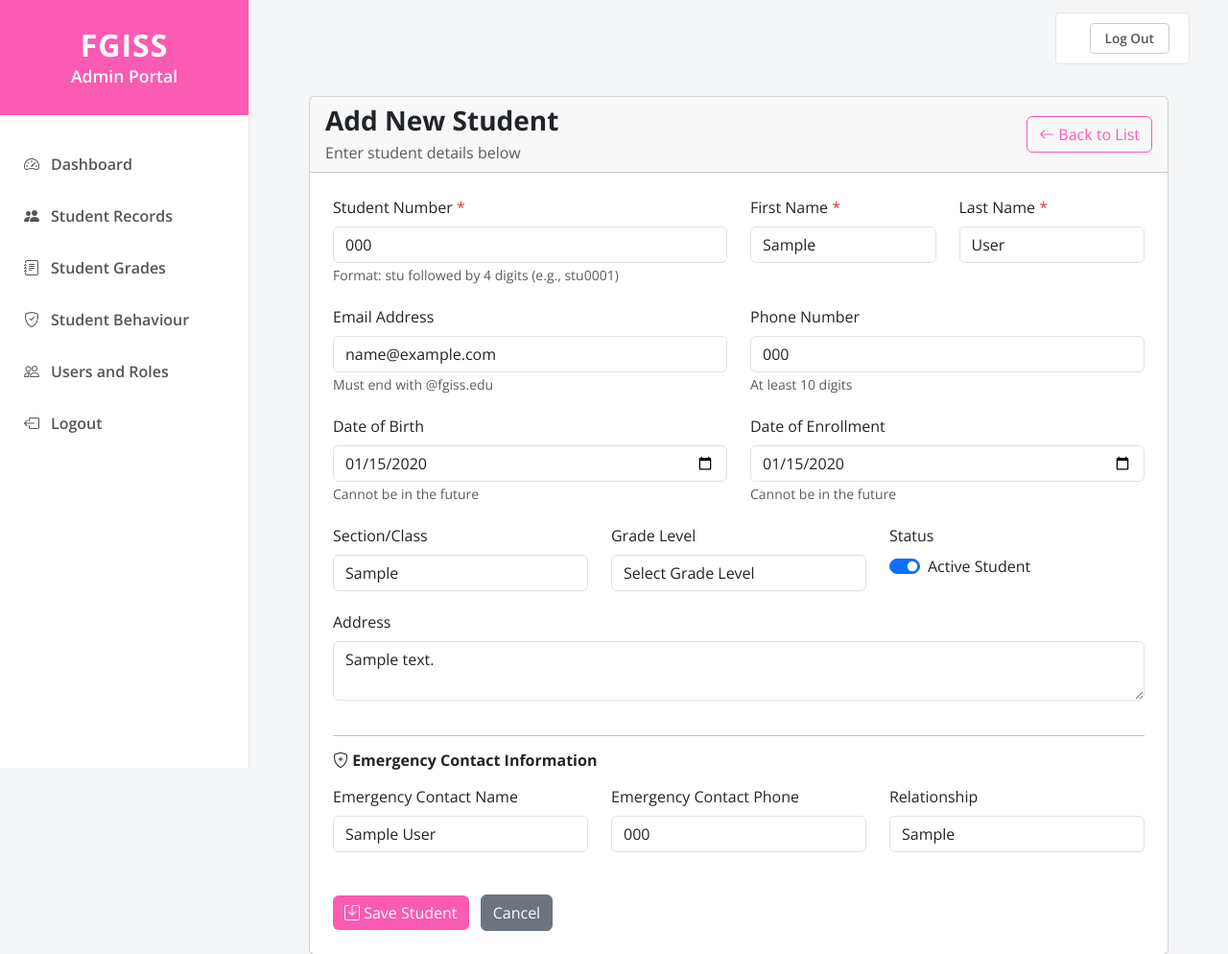
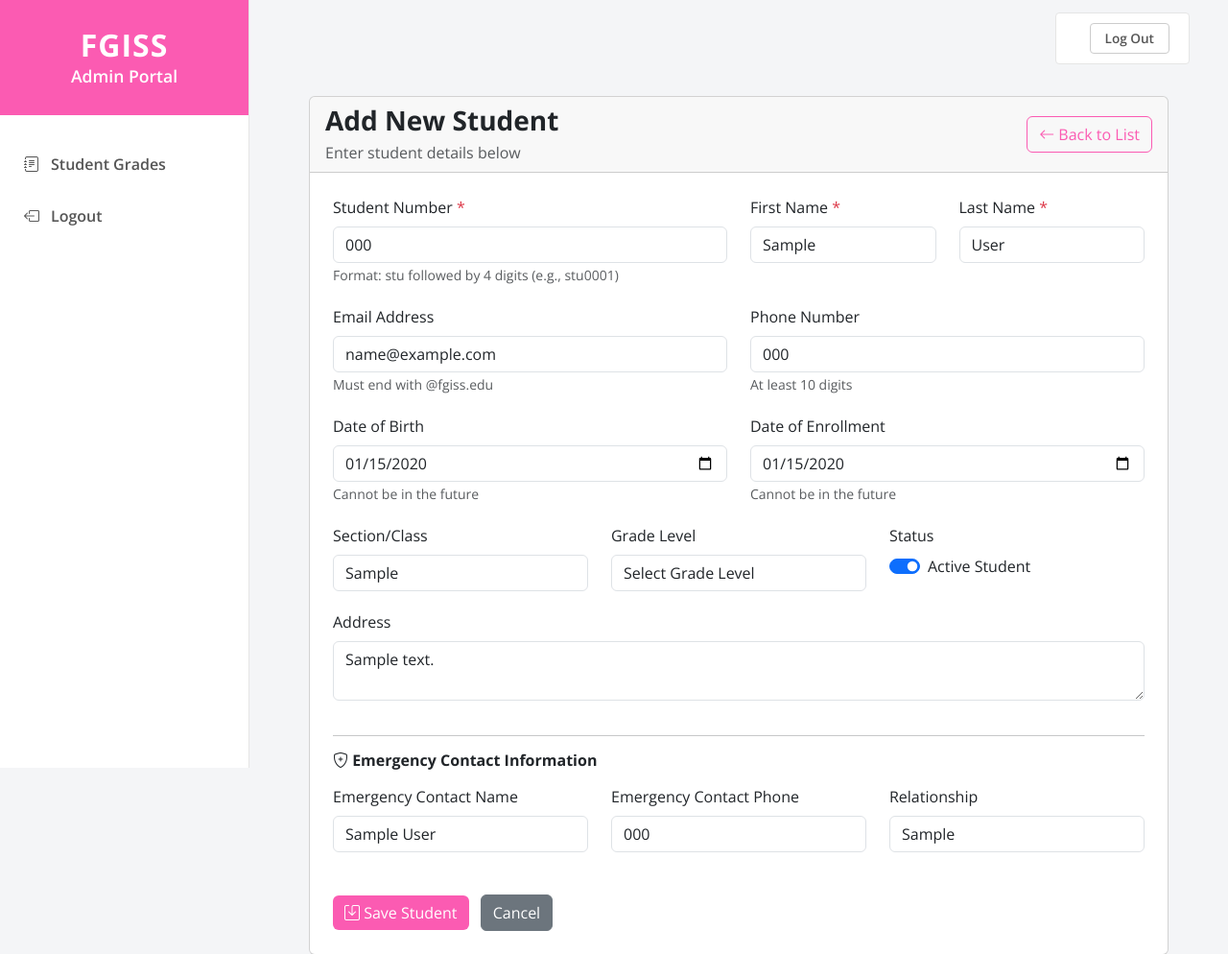
Before and after one commit to cianemone/FGISS-Actual-Main, a Django app: template templates/student_form.html in a window 1280 px wide. Shown: the top 994 px of the page at 96% size. Run offline with Django 5.2, Linux system fonts and the light colour scheme; tables that the repository leaves empty hold one stand-in row (values such as "Sample post"); the template is opened without the code that fills it: values that come from a table or form of the project are taken from there, most other values are stand-ins (such as "Sample title", 1, 10 or a date in 2020).

Commit message:
Fixed Grade Level Dropdown for the student form html, and fixed the sidebar too

```diff
--- a/StudentRecords/views.py
+++ b/StudentRecords/views.py
@@ -14,6 +14,7 @@ from .serializers import StudentSerializer
 class StudentViewSet(viewsets.ModelViewSet):
     queryset = Student.objects.all().order_by('section', 'last_name', 'first_name')
     serializer_class = StudentSerializer
+    lookup_field = 'student_number'
 
     @action(detail=False, methods=['get'])
     def search(self, request):
--- a/templates/student_form.html
+++ b/templates/student_form.html
@@ -148,16 +148,29 @@
         <div class="sidebar-header">
             <h2>FGISS</h2>
             <p>Admin Portal</p>
-        </div>
-        <nav class="mt-4">
-            <a href="/admin-dashboard/" class="nav-link"><i class="bi bi-speedometer2"></i> Dashboard</a>
-            <a href="/students/web/records/" class="nav-link"><i class="bi bi-people-fill"></i> Student Records</a>
-            <a href="/edit-report-cards/" class="nav-link"><i class="bi bi-journal-text"></i> Student Grades</a>
-            <a href="/intervention-plan/" class="nav-link"><i class="bi bi-shield-check"></i> Student Behaviour</a>
-            <a href="/user-roles/" class="nav-link"><i class="bi bi-people"></i> Users and Roles</a>
-            <a href="/logout/" class="nav-link"><i class="bi bi-box-arrow-left"></i> Logout</a>
-        </nav>
-    </div>
+            </div>
+                <nav class="mt-4">
+                    {% if request.session.user_type == 'admin' %}
+                    <a class="nav-link" href="/admin-dashboard/"><i class="bi bi-speedometer2"></i> Dashboard</a>
+                    <a class="nav-link" href="/user-roles/"><i class="bi bi-people"></i> Users and Roles</a>
+                    <a class="nav-link" href="{% url 'student_list' %}"><i class="bi bi-people-fill"></i> Student Records</a>
+                    {% endif %}
+
+                    <a class="nav-link active" href="/edit-report-cards/"><i class="bi bi-journal-text"></i> Student Grades</a>
+
+                    {% if request.session.user_type == 'admin' or request.session.user_type == 'coordinator' or request.session.user_type == 'guidance' %}
+                    <a class="nav-link" href="/intervention-plan/"><i class="bi bi-shield-check"></i> Student Behaviour</a>
+                    {% endif %}
+
+                    {% if request.session.user_type == 'admin' or request.session.user_type == 'staff' or request.session.user_type == 'teacher' %}
+                    <a class="nav-link" href="/course-syllabus/"><i class="bi bi-book"></i> Course Syllabi</a>
+                    <a class="nav-link" href="/exam-schedule/edit/"><i class="bi bi-calendar-event"></i> Exam Schedules</a>
+                    <a class="nav-link" href="/class-schedule/"><i class="bi bi-calendar3"></i> Class Schedule</a>
+                    {% endif %}
+
+                    <a class="nav-link" href="/logout/"><i class="bi bi-box-arrow-left"></i> Logout</a>
+                </nav>
+            </div>
 
     <div class="topbar">
         <div class="user-profile">
@@ -277,12 +290,12 @@
                                 <label for="grade_level" class="form-label">Grade Level</label>
                                 <select class="form-control" id="grade_level">
                                     <option value="">Select Grade Level</option>
-                                    <option value="Grade 7" {% if student.grade_level == "Grade 7" %}selected{% endif %}>Grade 7</option>
-                                    <option value="Grade 8" {% if student.grade_level == "Grade 8" %}selected{% endif %}>Grade 8</option>
-                                    <option value="Grade 9" {% if student.grade_level == "Grade 9" %}selected{% endif %}>Grade 9</option>
-                                    <option value="Grade 10" {% if student.grade_level == "Grade 10" %}selected{% endif %}>Grade 10</option>
-                                    <option value="Grade 11" {% if student.grade_level == "Grade 11" %}selected{% endif %}>Grade 11</option>
-                                    <option value="Grade 12" {% if student.grade_level == "Grade 12" %}selected{% endif %}>Grade 12</option>
+                                    <option value="Grade 1" {% if student.grade_level == "Grade 1" %}selected{% endif %}>Grade 1</option>
+                                    <option value="Grade 2" {% if student.grade_level == "Grade 2" %}selected{% endif %}>Grade 2</option>
+                                    <option value="Grade 3" {% if student.grade_level == "Grade 3" %}selected{% endif %}>Grade 3</option>
+                                    <option value="Grade 4" {% if student.grade_level == "Grade 4" %}selected{% endif %}>Grade 4</option>
+                                    <option value="Grade 5" {% if student.grade_level == "Grade 5" %}selected{% endif %}>Grade 5</option>
+                                    <option value="Grade 6" {% if student.grade_level == "Grade 6" %}selected{% endif %}>Grade 6</option>
                                 </select>
                                 <div id="grade_level_error" class="error-message"></div>
                             </div>
```
